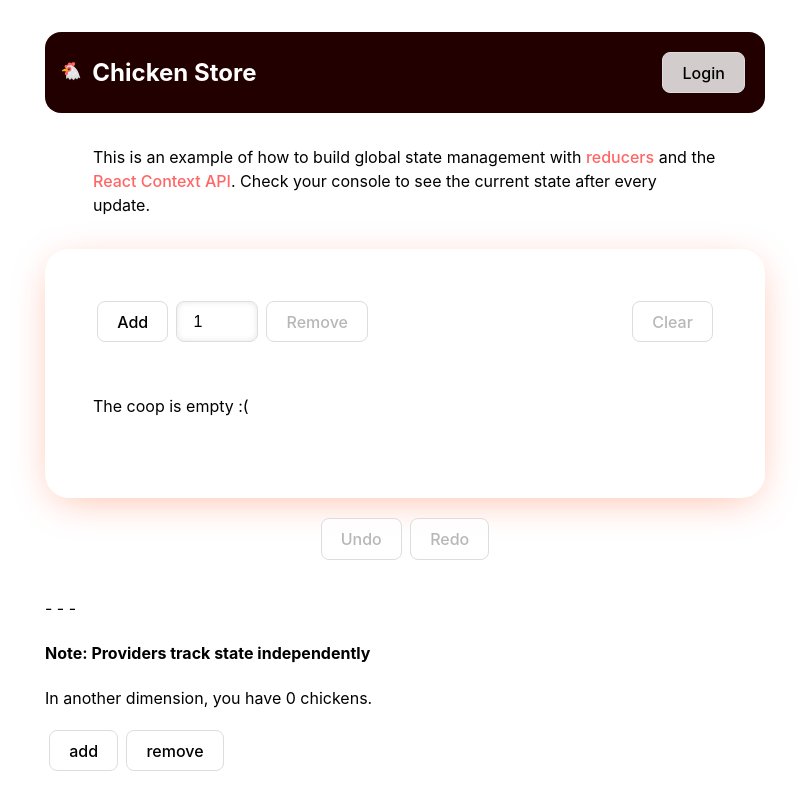
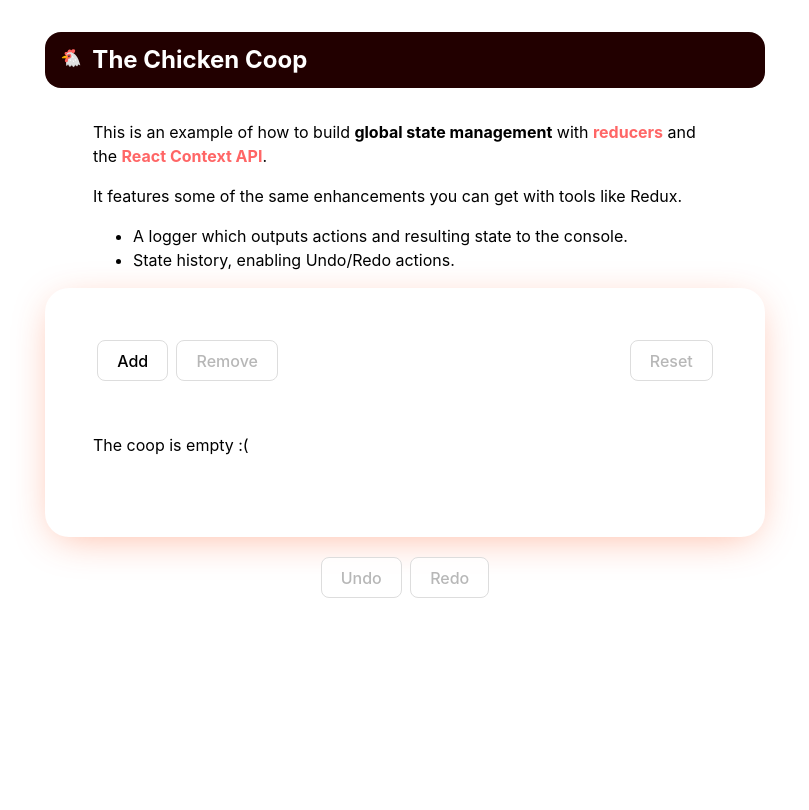
Before and after one commit to kpettinga/react-context-store, a React (Vite) app: page / in a window 1280 px wide. Shown: the top 810 px of the page, without its empty margins (235-1044 px from the left). Built offline with nearby package versions, Linux system fonts and the light colour scheme.

Commit message:
Remove user, add notes, simplify

```diff
--- a/src/App.jsx
+++ b/src/App.jsx
@@ -3,7 +3,6 @@ import ChickenTools from "./ChickenTools";
 import Header from "./Header";
 import History from "./History";
 import StoreProvider from "./StoreProvider";
-import OtherCoop from "./OtherCoop";
 
 function App() {
 
@@ -19,10 +18,11 @@ function App() {
 				<History style={{ textAlign: 'center', margin: '1rem' }} />
 			</StoreProvider>
 
-			<StoreProvider>
-				{/* Separate Providers track SEPARATE states */}
-				<OtherCoop />
-			</StoreProvider>
+			{/*
+				Note: Separate Providers will track SEPARATE states.
+				So all components that need access to the same state should be
+				wrapped in the same StoreProvider component
+			*/}
 
 		</div>
 	);
--- a/src/ChickenTools.jsx
+++ b/src/ChickenTools.jsx
@@ -1,41 +1,33 @@
-import { useState } from "react";
 import { useStore } from "./hooks";
 
 export default function ChickenTools() {
 
 	const [count, dispatch] = useStore(store => store.present.count);
-	// increment is only relevant to this component, so it stays in local state
-	const [increment, setIncrement] = useState(1);
 
 	function handleAdd() {
-		dispatch({ type: "ADD", amount: increment });
+		dispatch({ type: "ADD", amount: 1 });
 	}
 
 	function handleRemove() {
 		if (count < 1) return
-		dispatch({ type: "REMOVE", amount: Math.min(count, increment) });
+		dispatch({ type: "REMOVE", amount: 1 });
 	}
 
-	function handleClear() {
+	function handleReset() {
 		if (count < 1) return
-		dispatch({ type: "CLEAR" });
+		dispatch({ type: "RESET" });
 	}
 
 	return (
 		<div className="flex-row">
-			<button onClick={handleAdd}>Add</button>
-			<input
-				value={increment}
-				min="1"
-				step="1"
-				type="number"
-				onChange={(e) => setIncrement(parseInt(e.target.value))}
-				/>
+			<button onClick={handleAdd}>
+				Add
+			</button>
 			<button disabled={count === 0} onClick={handleRemove}>
 				Remove
 			</button>
-			<button disabled={count === 0} onClick={handleClear} style={{ marginLeft: "auto" }} >
-				Clear
+			<button disabled={count === 0} onClick={handleReset} style={{ marginLeft: "auto" }} >
+				Reset
 			</button>
 		</div>
 	);
--- a/src/Header.jsx
+++ b/src/Header.jsx
@@ -1,53 +1,23 @@
-import { useState } from "react";
 import Chicken from "./Chicken";
-import { useAuth, useStore } from "./hooks";
 
 export default function Header() {
-	const [user, dispatch] = useStore((store) => store.present.user);
-	const [status, setStatus] = useState("idle")
-
-	const auth = useAuth()
-
-	function handleLogin() {
-		setStatus("pending")
-		auth.login("kirk", "password", user => {
-			dispatch({ type: "LOGIN", user })
-			setStatus("resolved")
-		})
-	}
-
-	function handleLogout() {
-		setStatus("pending")
-		auth.logout(() => {
-			dispatch({ type: "LOGOUT" })
-			setStatus("idle")
-		})
-	}
 
 	return (
 		<header>
 			<nav className="flex-row">
 				<h1>
-					<Chicken size={20} />&nbsp;&nbsp;Chicken Store
+					<Chicken size={20} />&nbsp;&nbsp;The Chicken Coop
 				</h1>
-				<div style={{marginLeft: 'auto'}}>
-					{ status === "pending" ?
-						<button disabled>...</button>
-						: status === "resolved" && user ?
-						<span>
-							<strong>{user.name}</strong>
-							{" "}<button onClick={handleLogout}>Logout</button>
-						</span>
-						:
-						<button onClick={handleLogin}>Login</button>
-					}
-				</div>
 			</nav>
-			<div>
-				<p style={{marginLeft: '3rem', marginRight: '3rem'}}>
-					{ user && <strong>Hello {user.name},<br/></strong> }
-					This is an example of how to build global state management with <a href="https://react.dev/reference/react/useReducer">reducers</a> and the <a href="https://react.dev/reference/react/useContext">React Context API</a>. Check your console to see the current state after every update.
+			<div style={{marginLeft: '3rem', marginRight: '3rem'}}>
+				<p>
+					This is an example of how to build <strong>global state management</strong> with <a href="https://react.dev/reference/react/useReducer"><strong>reducers</strong></a> and the <a href="https://react.dev/reference/react/useContext"><strong>React Context API</strong></a>.
 				</p>
+				<p>It features some of the same enhancements you can get with tools like Redux.</p>
+				<ul>
+					<li>A logger which outputs actions and resulting state to the console.</li>
+					<li>State history, enabling Undo/Redo actions.</li>
+				</ul>
 			</div>
 		</header>
 	);
--- a/src/OtherCoop.jsx
+++ /dev/null
@@ -1,18 +0,0 @@
-import { useStore } from "./hooks"
-
-export default function OtherCoop() {
-
-    const [count, dispatch] = useStore( store => store.count )
-
-    return (
-        <div>
-            <p>- - -</p>
-            <h4>Note: Providers track state independently</h4>
-            <p>{"In another dimension, you have " + count + " chickens."}</p>
-            <p>
-                <button onClick={() => dispatch({type: 'ADD', amount: 1})}>add</button>
-                <button onClick={() => dispatch({type: 'REMOVE', amount: 1})}>remove</button>
-            </p>
-        </div>
-    )
-}
--- a/src/StoreProvider.jsx
+++ b/src/StoreProvider.jsx
@@ -1,50 +1,7 @@
 import { useReducer } from "react";
 import { StoreContext, initialState, storeReducer } from "./store";
 import PropTypes from "prop-types";
-
-// Reducer Enhancers ---------------------------------------- /
-
-// Logger
-// Thanks to https://github.com/Zaelot-Inc/use-reducer-logger
-const logger = (reducer) => (state, action) => {
-	const next = reducer(state, action);
-	console.group("Dispatched: ", action);
-	console.log(next);
-	console.groupEnd();
-	return next;
-};
-
-// Undo/Redo
-function undoable(reducer) {
-	return function (state, action) {
-		const { past, present, future } = state
-		const { type } = action;
-		switch (type) {
-			case "UNDO": {
-				return {
-					past: past.slice(0, past.length - 1),
-					present: past[past.length - 1],
-					future: [present, ...future]
-				}
-			}
-			case "REDO": {
-				return {
-					past: [...past, present],
-					present: future[0],
-					future: future.slice(1)
-				}
-			}
-			default: {
-				const next = reducer(present, action);
-				return {
-					past: [...past, present],
-					present: next,
-					future: []
-				}
-			}
-		}
-	};
-}
+import { logger, undoable } from "./middleware";
 
 // A custom provider takes care of initializing state
 export default function StoreProvider({ children, shouldLog, isUndoable }) {
@@ -52,6 +9,7 @@ export default function StoreProvider({ children, shouldLog, isUndoable }) {
 	let reducer = storeReducer
 	let state = initialState
 
+	// add undo/redo
 	if (isUndoable) {
 		reducer = undoable(reducer);
 		state = {
@@ -61,6 +19,7 @@ export default function StoreProvider({ children, shouldLog, isUndoable }) {
 		}
 	}
 
+	// add logger
 	if (shouldLog) {
 		reducer = logger(reducer);
 	}
@@ -68,7 +27,7 @@ export default function StoreProvider({ children, shouldLog, isUndoable }) {
 	// instead of useState, we want to use our reducer to manage state
 	const [store, dispatch] = useReducer(reducer, state);
 
-	// we pass store AND dispatch into value so that child components
+	// we pass store and dispatch into value so that child components
 	// can dispatch actions to update global state.
 	return (
 		<StoreContext.Provider value={[store, dispatch]}>
@@ -78,7 +37,7 @@ export default function StoreProvider({ children, shouldLog, isUndoable }) {
 }
 
 StoreProvider.propTypes = {
-  shouldLog: PropTypes.bool,
-  isUndoable: PropTypes.bool,
-  children: PropTypes.oneOfType([PropTypes.array, PropTypes.object]),
+	shouldLog: PropTypes.bool,
+	isUndoable: PropTypes.bool,
+	children: PropTypes.oneOfType([PropTypes.array, PropTypes.object]),
 };
--- a/src/hooks.js
+++ b/src/hooks.js
@@ -12,17 +12,3 @@ export const useStore = (callback) => {
 		dispatch
 	]
 };
-
-export const useAuth = () => {
-	function login(user, password, callback) {
-		return fetch("http://httpbin.org/delay/1", { method: "POST", body: JSON.stringify({ user, password }) })
-			.then( response => callback({ name: "Kirk" }, response) )
-	}
-
-	function logout(callback) {
-		return fetch("http://httpbin.org/delay/1", { method: "POST" })
-			.then( response => callback(response) )
-	}
-
-	return { login, logout }
-};
--- a/src/main.jsx
+++ b/src/main.jsx
@@ -4,5 +4,5 @@ import App from './App.jsx'
 import './index.css'
 
 ReactDOM.createRoot(document.getElementById('root')).render(
-  <App />
+    <App />
 )
--- /dev/null
+++ b/src/middleware.js
@@ -0,0 +1,50 @@
+// Reducer Enhancers ---------------------------------------- /
+// These functions enhance reducers with extra functionality
+
+// Logger - Log actions and resulting state to the console.
+// Thanks to https://github.com/Zaelot-Inc/use-reducer-logger
+export const logger = (reducer) => (state, action) => {
+	const next = reducer(state, action);
+	console.group("Dispatched: ", action);
+	console.log(next);
+	console.groupEnd();
+	return next;
+};
+
+// Undo/Redo - Ability to track state history.
+// Pulled from Redux's method:
+// https://redux.js.org/usage/implementing-undo-history#second-attempt-writing-a-reducer-enhancer
+export const undoable = (reducer) => (state, action) => {
+	const { past, present, future } = state;
+	const { type } = action;
+	switch (type) {
+		case "UNDO": {
+			return {
+				past: past.slice(0, past.length - 1),
+				present: past[past.length - 1],
+				future: [present, ...future],
+			};
+		}
+		case "REDO": {
+			return {
+				past: [...past, present],
+				present: future[0],
+				future: future.slice(1),
+			};
+		}
+		case "RESET": {
+			return {
+				past: [],
+				present: reducer(present, action),
+				future: [],
+			};
+		}
+		default: {
+			return {
+				past: [...past, present],
+				present: reducer(present, action),
+				future: [],
+			};
+		}
+	}
+};
--- a/src/store.js
+++ b/src/store.js
@@ -18,7 +18,7 @@ export const storeReducer = (state, action) => {
         case "REMOVE": {
             return { ...state, count: state.count - action.amount }
         }
-        case "CLEAR": {
+        case "RESET": {
             return { ...state, count: 0 }
         }
         case "LOGIN": {
```
